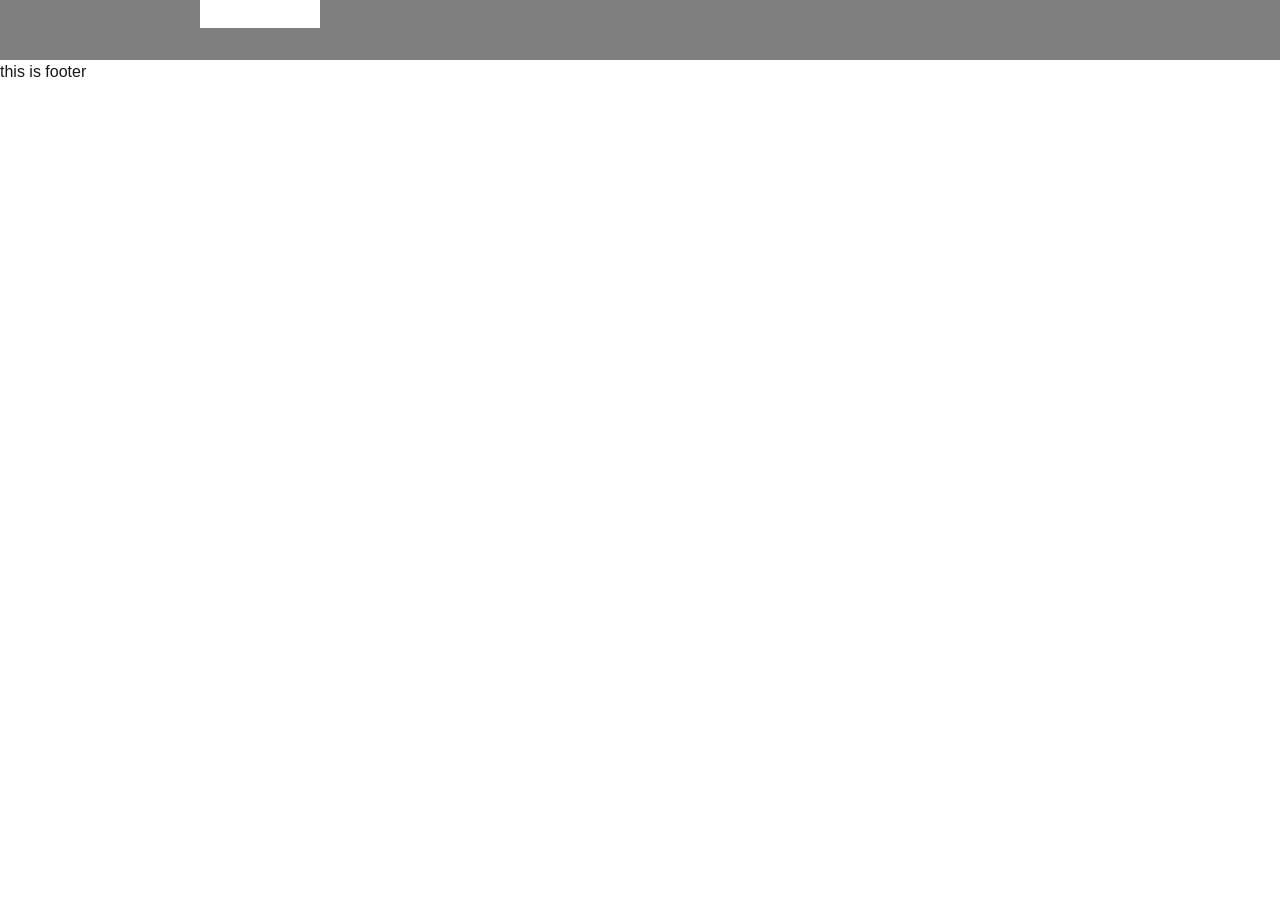
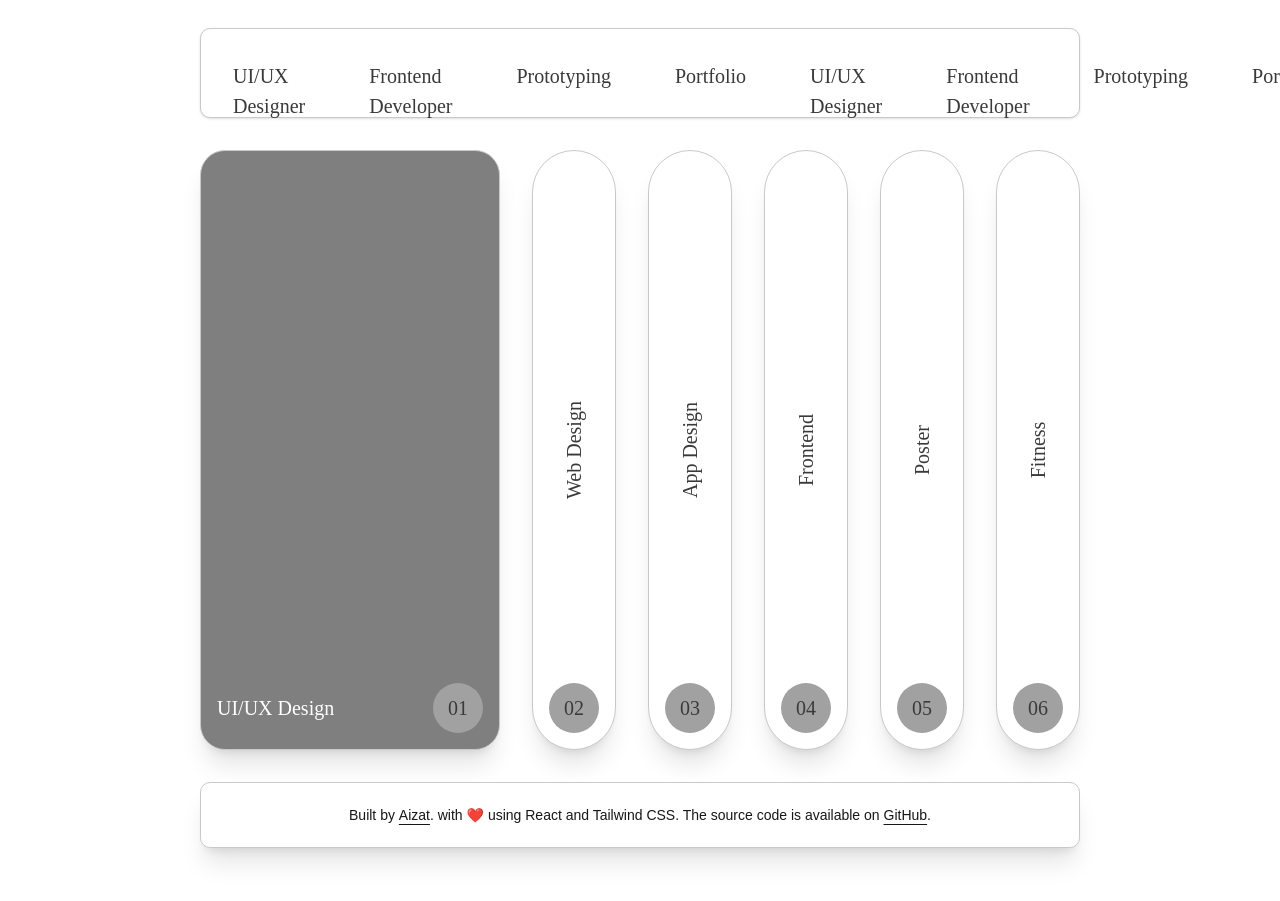
Before and after one commit to boi-git/protfolio_react, a Next.js app in the folder project-portfolio-react/: page / in a window 1280 px wide. Shown: the part 1851-2752 px from the top of the page. Before the commit the page ends 1999 px from the top, so only its background shows below. Built offline with nearby package versions, Linux system fonts and the light colour scheme.

Commit message:
Done Wireframe

```diff
--- a/project-portfolio-react/src/app/page.js
+++ b/project-portfolio-react/src/app/page.js
@@ -3,7 +3,7 @@ import Image from "next/image";
 export default function Home() {
   return (
     <div className="w-full py-16 bg-white flex-col justify-start items-start inline-flex">
-      <div className="w-full px-[200px] pb-16 flex-col justify-center items-center inline-flex">
+      <div className="w-full px-[200px] flex-col justify-center items-center inline-flex">
         <div className="self-stretch px-16 py-8 bg-white rounded-[10px] shadow-xl border border-[#c9c9c9] justify-between items-center inline-flex">
           <div className="text-[#3a3a3a] text-xl font-normal font-['Poppins'] leading-normal">
             Home
@@ -237,7 +237,7 @@ export default function Home() {
           </div>
           <div className="col-span-10 h-full flex p-8 rounded-[10px] flex-col justify-end items-start inline-flex">
             <div className="justify-between items-start inline-flex w-full ">
-              <div className="flex-col justify-start items-start gap-2.5 inline-flex ">
+              <div className="flex-col justify-start items-start gap-2.5 inline-flex  ">
                 <div className="flex-col justify-end items-start flex w-full">
                   <div className="text-white text-[13px] font-normal font-['Poppins'] leading-none">
                     Project
@@ -264,7 +264,127 @@ export default function Home() {
           </div>
         </div>
       </div>
-      <div>this is footer</div>
+      <div className="w-full px-[16px] sm:px-[32px] lg:px-[200px] pt-8 grid grid-cols-12 gap-8">
+        <div className="col-span-12 p-8 bg-white rounded-[10px] shadow border border-[#c9c9c9] justify-between items-center flex">
+          <div className="grow shrink basis-0 h-6 justify-start items-start gap-16 flex">
+            <div className="text-[#3a3a3a] text-xl font-normal font-['Poppins'] leading-normal">
+              UI/UX Designer{" "}
+            </div>
+            <div className="text-[#3a3a3a] text-xl font-normal font-['Poppins'] leading-normal">
+              Frontend Developer
+            </div>
+            <div className="text-[#3a3a3a] text-xl font-normal font-['Poppins'] leading-normal">
+              Prototyping
+            </div>
+            <div className="text-[#3a3a3a] text-xl font-normal font-['Poppins'] leading-normal">
+              Portfolio
+            </div>
+            <div className="text-[#3a3a3a] text-xl font-normal font-['Poppins'] leading-normal">
+              UI/UX Designer{" "}
+            </div>
+            <div className="text-[#3a3a3a] text-xl font-normal font-['Poppins'] leading-normal">
+              Frontend Developer
+            </div>
+            <div className="text-[#3a3a3a] text-xl font-normal font-['Poppins'] leading-normal">
+              Prototyping
+            </div>
+            <div className="text-[#3a3a3a] text-xl font-normal font-['Poppins'] leading-normal">
+              Portfolio
+            </div>
+          </div>
+        </div>
+      </div>
+      <div className="w-full pt-8 px-[16px] sm:px-[32px] lg:px-[200px] justify-start items-center gap-8 inline-flex">
+        <div className="h-[600px] w-full p-4 bg-black/50 rounded-[25px] shadow-xl border border-[#c9c9c9] flex-col justify-end items-center inline-flex">
+          <div className="self-stretch justify-between items-center inline-flex">
+            <div className="text-center text-white text-xl font-normal font-['Poppins'] leading-normal">
+              UI/UX Design
+            </div>
+            <div className="w-[50px] h-[50px] bg-[#a1a1a1] rounded-[100px] flex-col justify-center items-center gap-2.5 inline-flex">
+              <div className="text-[#3a3a3a] text-xl font-normal font-['Poppins'] leading-normal">
+                01
+              </div>
+            </div>
+          </div>
+        </div>
+        <div className="h-[600px] p-4 bg-white rounded-[50px] shadow-xl border border-[#c9c9c9] flex flex-col justify-center items-center relative">
+          <div className="absolute inset-y-0 flex items-center">
+            <div className="-rotate-90 text-center text-[#3a3a3a] text-xl font-normal font-['Poppins'] leading-normal whitespace-nowrap">
+              Web Design
+            </div>
+          </div>
+          <div className="w-[50px] h-[50px] bg-[#a1a1a1] rounded-full flex justify-center items-center text-[#3a3a3a] text-xl font-normal font-['Poppins'] leading-normal mt-auto">
+            02
+          </div>
+        </div>
+        <div className="h-[600px] p-4 bg-white rounded-[50px] shadow-xl border border-[#c9c9c9] flex flex-col justify-center items-center relative">
+          <div className="absolute inset-y-0 flex items-center">
+            <div className="-rotate-90 text-center text-[#3a3a3a] text-xl font-normal font-['Poppins'] leading-normal whitespace-nowrap">
+              App Design
+            </div>
+          </div>
+          <div className="w-[50px] h-[50px] bg-[#a1a1a1] rounded-full flex justify-center items-center text-[#3a3a3a] text-xl font-normal font-['Poppins'] leading-normal mt-auto">
+            03
+          </div>
+        </div>
+        <div className="h-[600px] p-4 bg-white rounded-[50px] shadow-xl border border-[#c9c9c9] flex flex-col justify-center items-center relative">
+          <div className="absolute inset-y-0 flex items-center">
+            <div className="-rotate-90 text-center text-[#3a3a3a] text-xl font-normal font-['Poppins'] leading-normal whitespace-nowrap">
+              Frontend
+            </div>
+          </div>
+          <div className="w-[50px] h-[50px] bg-[#a1a1a1] rounded-full flex justify-center items-center text-[#3a3a3a] text-xl font-normal font-['Poppins'] leading-normal mt-auto">
+            04
+          </div>
+        </div>
+        <div className="h-[600px] p-4 bg-white rounded-[50px] shadow-xl border border-[#c9c9c9] flex flex-col justify-center items-center relative">
+          <div className="absolute inset-y-0 flex items-center">
+            <div className="-rotate-90 text-center text-[#3a3a3a] text-xl font-normal font-['Poppins'] leading-normal whitespace-nowrap">
+              Poster
+            </div>
+          </div>
+          <div className="w-[50px] h-[50px] bg-[#a1a1a1] rounded-full flex justify-center items-center text-[#3a3a3a] text-xl font-normal font-['Poppins'] leading-normal mt-auto">
+            05
+          </div>
+        </div>
+        <div className="h-[600px] p-4 bg-white rounded-[50px] shadow-xl border border-[#c9c9c9] flex flex-col justify-center items-center relative">
+          <div className="absolute inset-y-0 flex items-center">
+            <div className="-rotate-90 text-center text-[#3a3a3a] text-xl font-normal font-['Poppins'] leading-normal whitespace-nowrap">
+              Fitness
+            </div>
+          </div>
+          <div className="w-[50px] h-[50px] bg-[#a1a1a1] rounded-full flex justify-center items-center text-[#3a3a3a] text-xl font-normal font-['Poppins'] leading-normal mt-auto">
+            06
+          </div>
+        </div>
+      </div>
+      <div className="w-full pt-8 px-[200px] flex flex-col items-center justify-center gap-4 md:h-24 md:flex-row">
+        <div className="self-stretch w-full px-16 py-8 bg-white rounded-[10px] shadow-xl border border-[#c9c9c9] justify-center items-center inline-flex">
+          {" "}
+          <p className="text-center text-sm leading-loose text-muted-foreground md:text-left">
+            Built by{" "}
+            <a
+              href="https://github.com/BUE221"
+              target="_blank"
+              rel="noreferrer"
+              className="font-medium underline underline-offset-4"
+            >
+              Aizat
+            </a>
+            . with <span className="text-red-500">❤️</span> using React and
+            Tailwind CSS. The source code is available on{" "}
+            <a
+              href="https://github.com/bue221"
+              target="_blank"
+              rel="noreferrer"
+              className="font-medium underline underline-offset-4"
+            >
+              GitHub
+            </a>
+            .
+          </p>{" "}
+        </div>
+      </div>
     </div>
   );
 }
```
